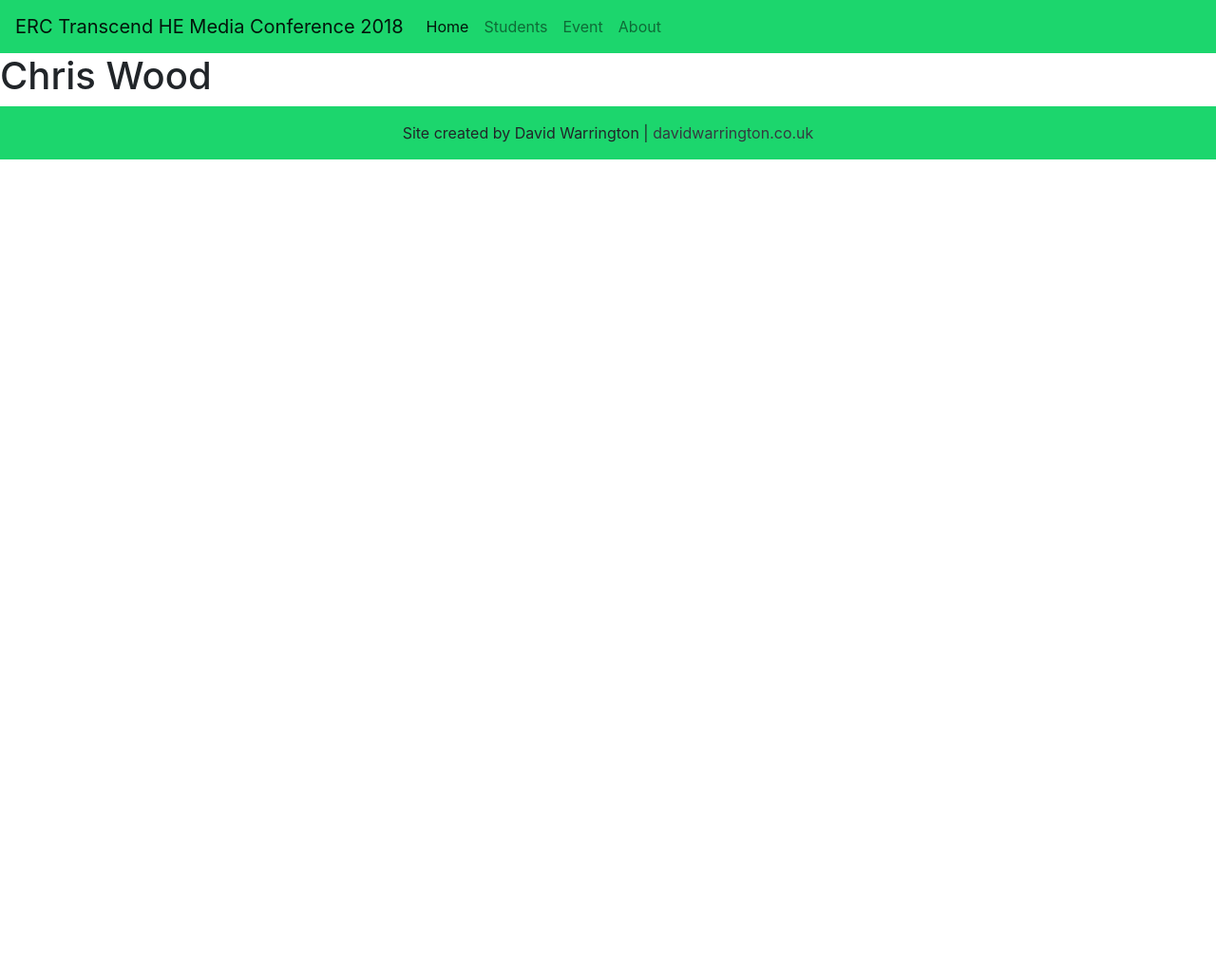
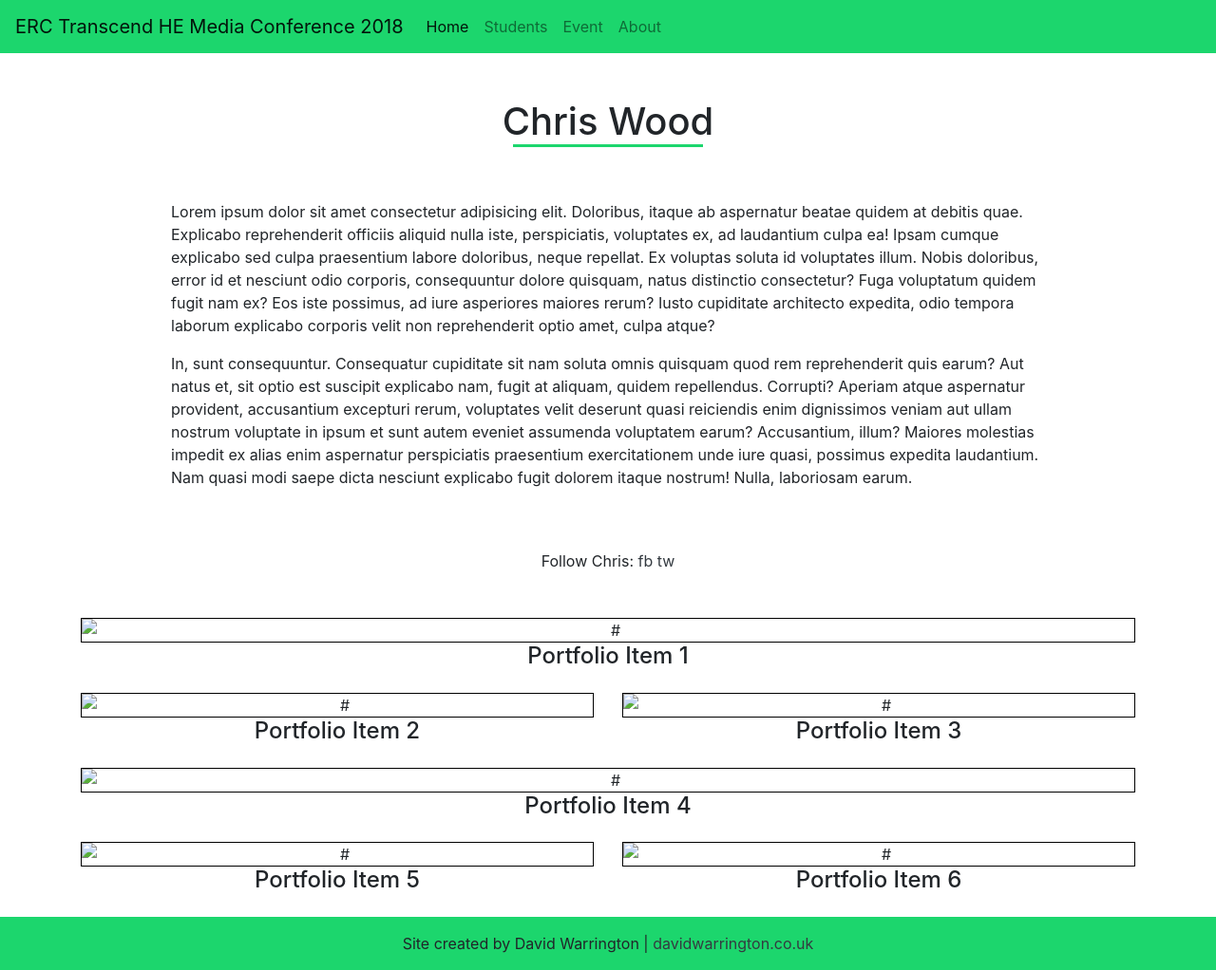
Before and after one commit to davidwarrington/erc-transcend, a Jekyll site: the page built from _students/chris-wood.md, in a window 1280 px wide. Shown: the whole page at 95% size. Built offline with Jekyll 4.4.1, drawn with Linux system fonts in a browser that asks for light colours; before the commit the page ends 900 px from its top, so only the background shows below that.

Commit message:
Created Student Portfolio template

```diff
--- a/_assets/sass/global/_typography.scss
+++ b/_assets/sass/global/_typography.scss
@@ -1,4 +1,4 @@
-h2 {
+h1, h2 {
     &:after {
         background: $primary;
         content: '';
--- a/_layouts/student.html
+++ b/_layouts/student.html
@@ -1,11 +1,61 @@
 ---
 layout: default
 ---
-<article class="post">
+<article class="student-page container">
 
-  <header class="post-header">
-    <h1 class="post-title">{{ page.title | escape }}</h1>
+  <header class="row student-header py-5">
+    <div class="col-12 text-center">
+      <h1 class="post-title">{{ page.title | escape }}</h1>
+    </div>
   </header>
+
+  <div class="row student-bio pb-5">
+    <div class="col-10 mx-auto">
+      <p>
+        <span>Lorem ipsum dolor sit amet consectetur adipisicing elit. Doloribus, itaque ab aspernatur beatae quidem at debitis quae. Explicabo reprehenderit officiis aliquid nulla iste, perspiciatis, voluptates ex, ad laudantium culpa ea!</span>
+        <span>Ipsam cumque explicabo sed culpa praesentium labore doloribus, neque repellat. Ex voluptas soluta id voluptates illum. Nobis doloribus, error id et nesciunt odio corporis, consequuntur dolore quisquam, natus distinctio consectetur?</span>
+        <span>Fuga voluptatum quidem fugit nam ex? Eos iste possimus, ad iure asperiores maiores rerum? Iusto cupiditate architecto expedita, odio tempora laborum explicabo corporis velit non reprehenderit optio amet, culpa atque?</span>
+      </p>
+      <p>
+        <span>In, sunt consequuntur. Consequatur cupiditate sit nam soluta omnis quisquam quod rem reprehenderit quis earum? Aut natus et, sit optio est suscipit explicabo nam, fugit at aliquam, quidem repellendus. Corrupti?</span>
+        <span>Aperiam atque aspernatur provident, accusantium excepturi rerum, voluptates velit deserunt quasi reiciendis enim dignissimos veniam aut ullam nostrum voluptate in ipsum et sunt autem eveniet assumenda voluptatem earum? Accusantium, illum?</span>
+        <span>Maiores molestias impedit ex alias enim aspernatur perspiciatis praesentium exercitationem unde iure quasi, possimus expedita laudantium. Nam quasi modi saepe dicta nesciunt explicabo fugit dolorem itaque nostrum! Nulla, laboriosam earum.</span>
+      </p>
+    </div>
+  </div>
+
+  <div class="row pb-5">
+    <div class="col-12 text-center">
+      <span>
+        Follow {{ page.name | truncatewords: 1, '' }}:
+        <a href="#" class="text-dark">fb</a>
+        <a href="#" class="text-dark">tw</a>
+      </span>
+    </div>
+  </div>
+
+  <div class="row">
+    {% assign col_num = 1 %}
+    {% for item in (1..6) %}
+
+      {% unless col_num == 1 %}
+        {% assign col_size = 6 %}
+      {% else %}
+        {% assign col_size = 12 %}
+      {% endunless %}
+
+      <div class="col-{{ col_size }} text-center pb-4">
+        <img src="#" alt="#" class="d-block w-100">
+        <span class="h4">Portfolio Item {{ item }}</span>
+      </div>
+
+      {% if col_num < 3 %}
+        {% assign col_num = col_num | plus: 1 %}
+      {% else %}
+        {% assign col_num = 1%}
+      {% endif %}
+    {% endfor %}
+  </div>
 
   <div class="post-content">
     {{ content }}
```
Also changed, not shown: assets/css/main.css, assets/js/scripts.js, 5 other files.
